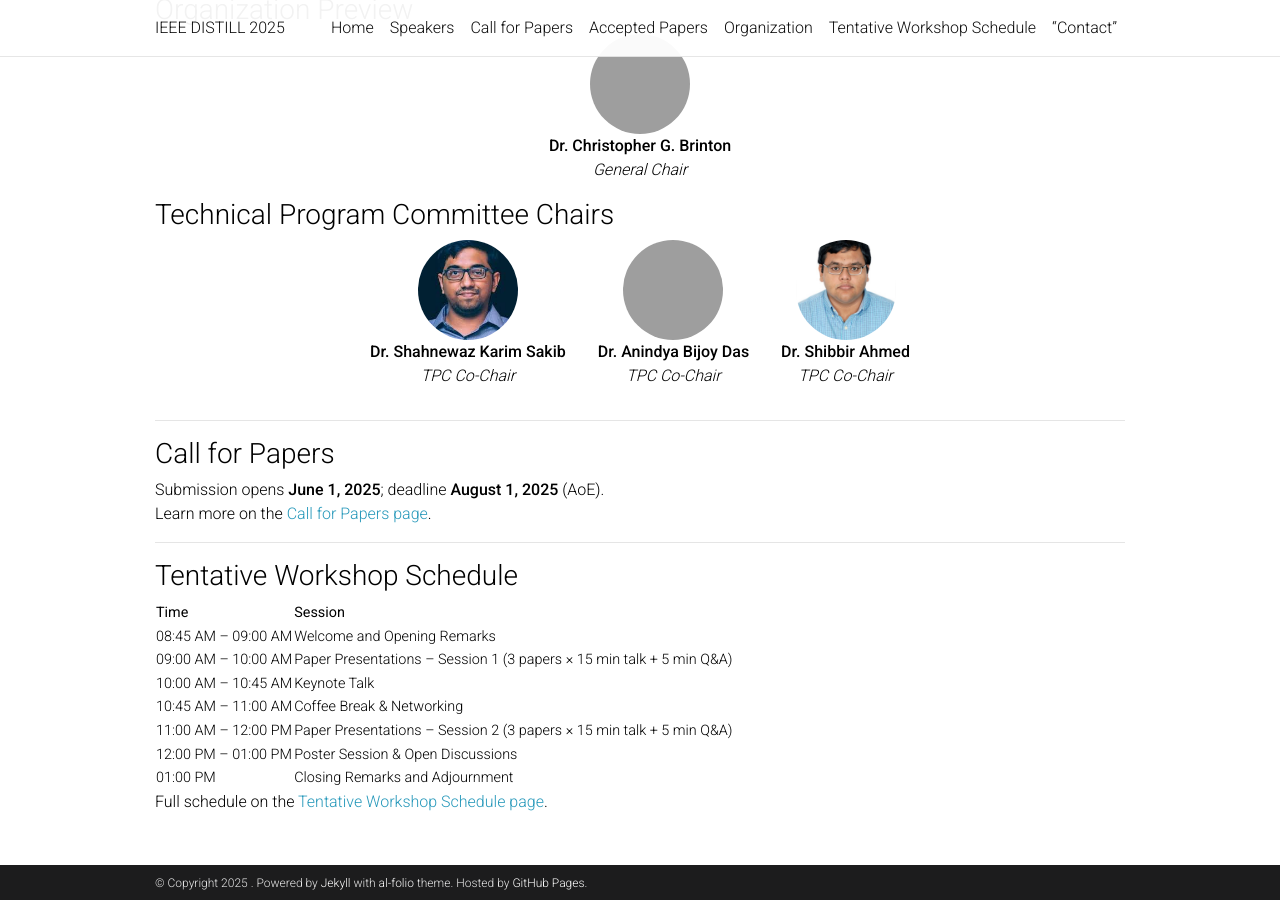
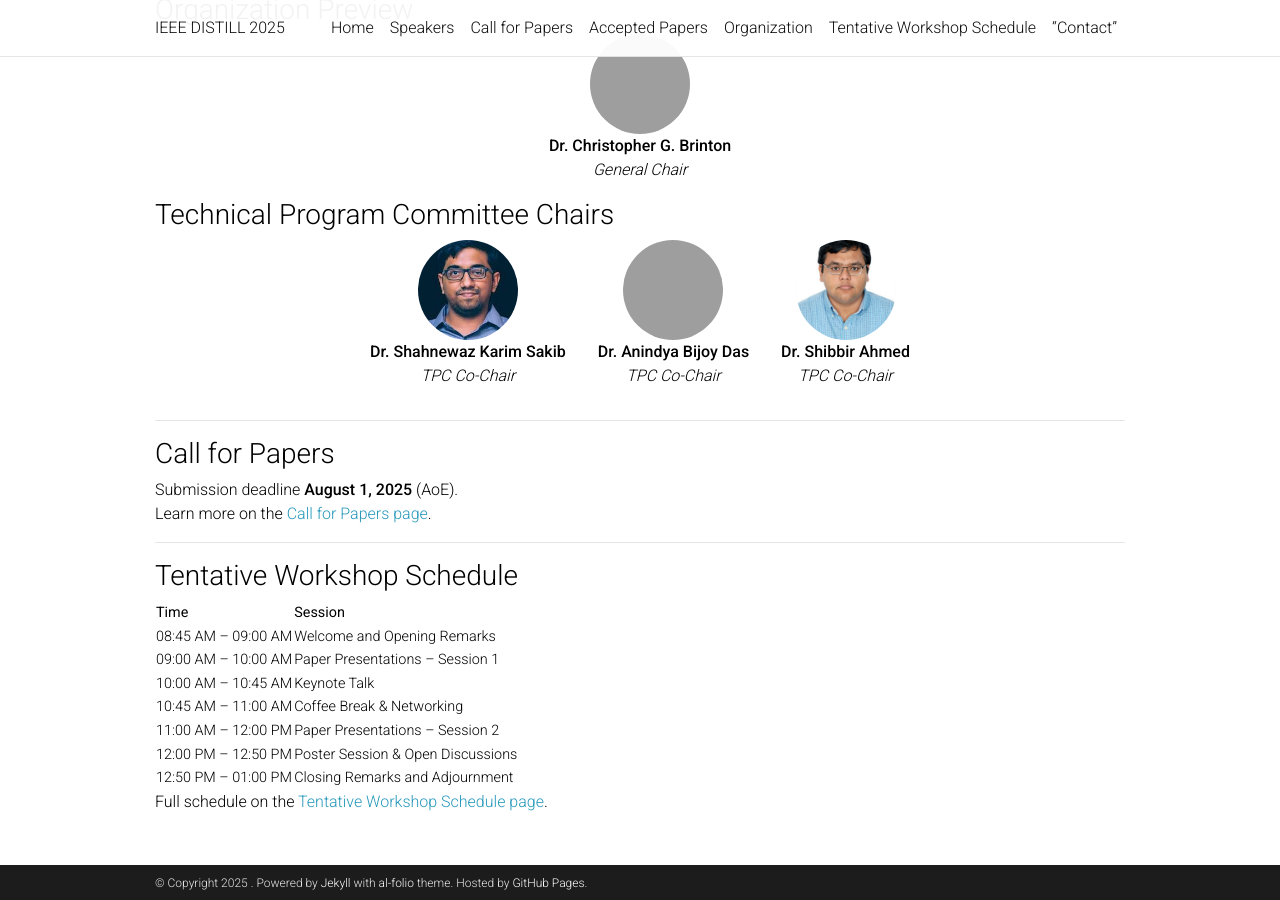
Before and after one commit to ieeedistill/ieeedistill.github.io, a Jekyll site: the page built from _pages/home.md, in a window 1280 px wide and 900 px high, scrolled down 1238 px, cut to the strip 0-900 px from the top of the window. Built offline with Jekyll 4.4.1, drawn with Linux system fonts in a browser that asks for light colours; comment, search, counter and statistics services are not loaded; a style sheet for code colours, icons or effects is not loaded; grey boxes are pictures that could not be loaded.

Commit message:
Update home.md

```diff
--- a/_pages/home.md
+++ b/_pages/home.md
@@ -87,7 +87,7 @@ Authors may choose to submit either **full-length (long up to 8 pages)** or shor
   </div>
   <div style="text-align:center;">
     <img
-      src="{{ '/assets/img/anindya2.png' | relative_url }}"
+      src="{{ '/assets/img/anindya3.png' | relative_url }}"
       alt="Dr. Anindya Bijoy Das"
       style="width:100px; height:100px; object-fit:cover; border-radius:50%;"
     /><br>
@@ -107,7 +107,7 @@ Authors may choose to submit either **full-length (long up to 8 pages)** or shor
 
 ### Call for Papers
 
-Submission opens **June 1, 2025**; deadline **August 1, 2025** (AoE).
+Submission deadline **August 1, 2025** (AoE).
 Learn more on the [Call for Papers page]({{ '/call-for-papers/' | relative_url }}).
 
 ---
@@ -117,11 +117,11 @@ Learn more on the [Call for Papers page]({{ '/call-for-papers/' | relative_url }
 | Time                   | Session                                                         |
 |------------------------|-----------------------------------------------------------------|
 | 08:45 AM – 09:00 AM    | Welcome and Opening Remarks                                     |
-| 09:00 AM – 10:00 AM    | Paper Presentations – Session 1 (3 papers × 15 min talk + 5 min Q&A) |
+| 09:00 AM – 10:00 AM    | Paper Presentations – Session 1                                 |
 | 10:00 AM – 10:45 AM    | Keynote Talk                                                    |
 | 10:45 AM – 11:00 AM    | Coffee Break & Networking                                       |
-| 11:00 AM – 12:00 PM    | Paper Presentations – Session 2 (3 papers × 15 min talk + 5 min Q&A) |
-| 12:00 PM – 01:00 PM    | Poster Session & Open Discussions                               |
-| 01:00 PM               | Closing Remarks and Adjournment                                 |
+| 11:00 AM – 12:00 PM    | Paper Presentations – Session 2                                 |
+| 12:00 PM – 12:50 PM    | Poster Session & Open Discussions                               |
+| 12:50 PM – 01:00 PM    | Closing Remarks and Adjournment                                 |
 
 Full schedule on the [Tentative Workshop Schedule page]({{ '/schedule/' | relative_url }}).
```
